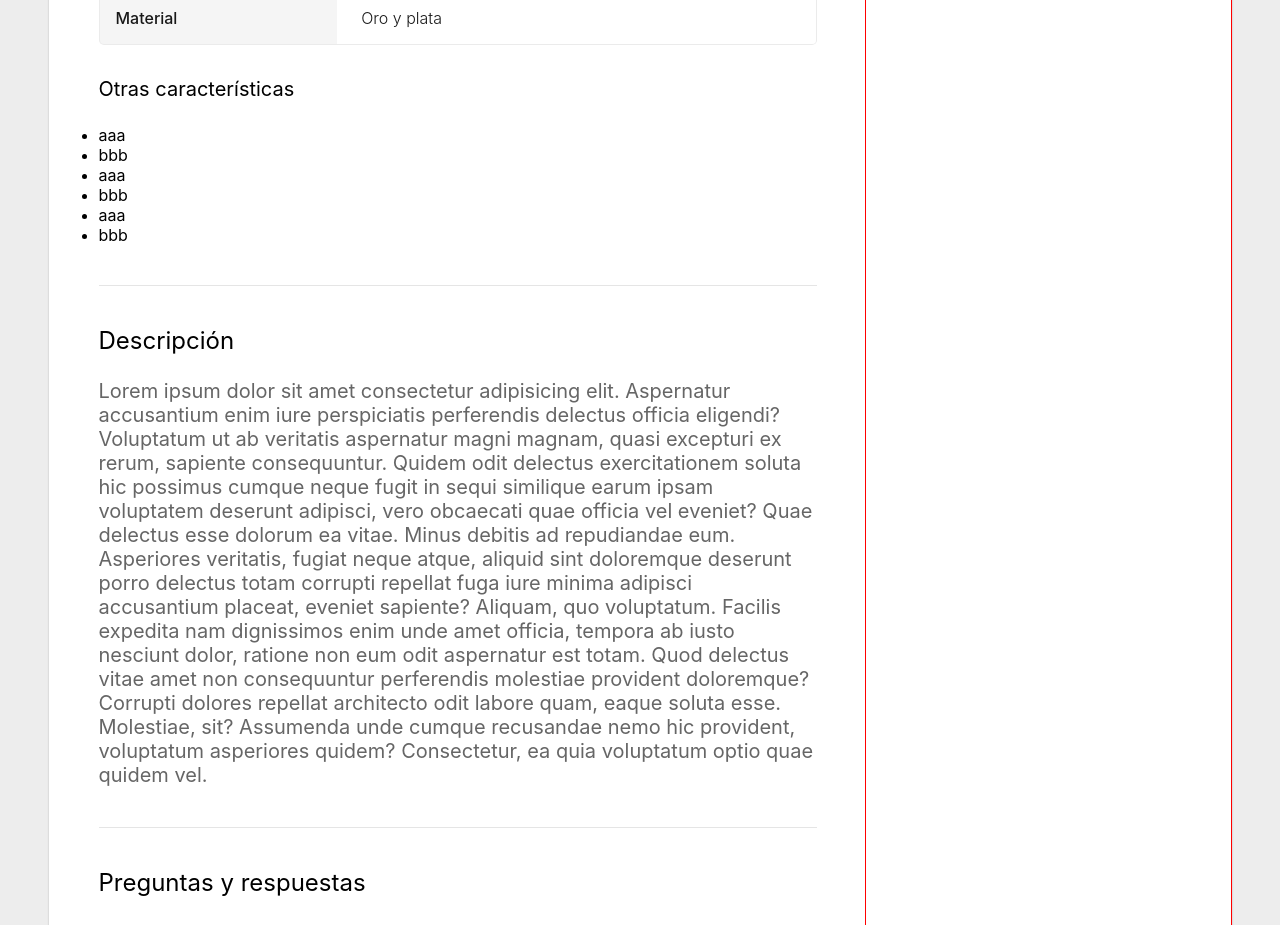
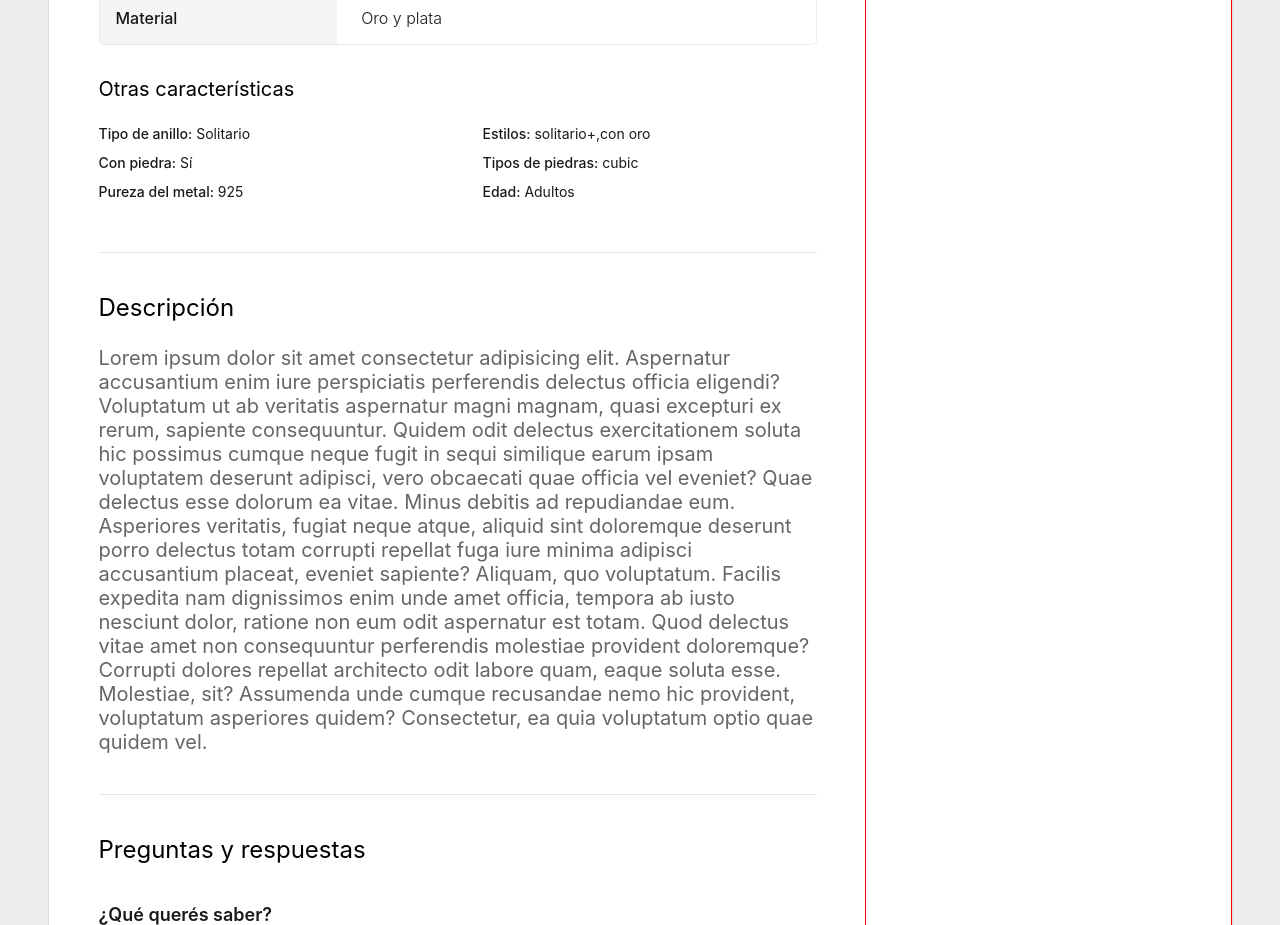
Before and after one commit to Carla1Z/mercadolibre-clone, a React (Create React App) app: page / in a window 1280 px wide. Shown: the part 1560-2485 px from the top of the page. Built offline with nearby package versions, Linux system fonts and the light colour scheme.

Commit message:
othercharacteristics

```diff
--- a/src/components/Product/Characteristics/Characteristics.module.css
+++ b/src/components/Product/Characteristics/Characteristics.module.css
@@ -45,3 +45,27 @@
   padding-bottom: 24px;
   font-weight: 400;
 }
+
+.othercharacteristics{
+  color: var(--text1);
+}
+
+.othercharacteristics ul {
+  list-style: none;
+  display: flex;
+  font-size: 14px;
+}
+
+.othercharacteristics ul li {
+  padding-right: 24px;
+  padding-bottom: 12px;
+  width: 50%;
+}
+
+.othercharacteristics ul li:nth-child(even) {
+  margin-left: 50px;
+}
+
+.negrita{
+  font-weight: 500;
+}
--- a/src/components/Product/Characteristics/index.jsx
+++ b/src/components/Product/Characteristics/index.jsx
@@ -23,18 +23,32 @@ function Characteristics() {
         </tr>
       </table>
       <h3 className={styles.subtitle}>Otras características</h3>
+      <div className={styles.othercharacteristics}>
         <ul>
-        <li>aaa</li>
-        <li>bbb</li>
+          <li>
+            <span className={styles.negrita}>Tipo de anillo:</span> Solitario
+          </li>
+          <li>
+            <span className={styles.negrita}>Estilos:</span> solitario+,con oro
+          </li>
         </ul>
         <ul>
-        <li>aaa</li>
-        <li>bbb</li>
+          <li>
+            <span className={styles.negrita}>Con piedra:</span> Sí
+          </li>
+          <li>
+            <span className={styles.negrita}>Tipos de piedras:</span> cubic
+          </li>
         </ul>
         <ul>
-        <li>aaa</li>
-        <li>bbb</li>
+          <li>
+            <span className={styles.negrita}>Pureza del metal:</span> 925
+          </li>
+          <li>
+            <span className={styles.negrita}>Edad:</span> Adultos
+          </li>
         </ul>
+      </div>
     </div>
   );
 }
```
Lines whose indentation alone changed are shown as unchanged.
